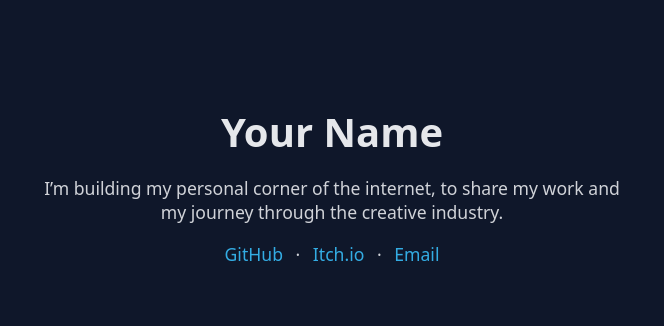
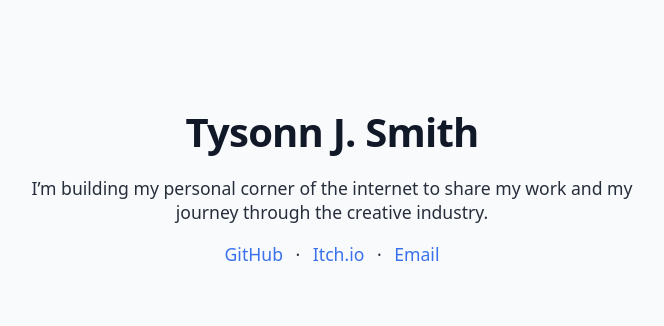
Before and after one commit to tysonn-j-smith/tysonn-j-smith.github.io, a plain HTML site: page index.html in a window 1280 px wide. Shown: the part 220-546 px from the top of the page, without its empty margins (308-972 px from the left). Drawn offline with Linux system fonts and the light colour scheme.

Commit message:
Update index.html

```diff
--- a/index.html
+++ b/index.html
@@ -2,38 +2,47 @@
 <html lang="en">
 <head>
   <meta charset="UTF-8" />
-  <title>Tysonn J. Smith</title>
+  <title>Tysonn J. Smith — Portfolio</title>
   <meta name="viewport" content="width=device-width, initial-scale=1" />
-  <meta name="description" content="Personal portfolio of Your Name" />
+  <meta
+    name="description"
+    content="Personal portfolio of Tysonn J. Smith — creative work and projects."
+  />
   <style>
     body {
       margin: 0;
       font-family: system-ui, -apple-system, BlinkMacSystemFont, sans-serif;
-      background: #0f172a;
-      color: #e5e7eb;
+      background: #f8fafc;
+      color: #111827;
       display: flex;
       justify-content: center;
       align-items: center;
       height: 100vh;
     }
+
     main {
       text-align: center;
-      max-width: 600px;
-      padding: 2rem;
+      max-width: 640px;
+      padding: 2.5rem;
     }
+
     h1 {
       font-size: 2.5rem;
       margin-bottom: 0.5rem;
+      letter-spacing: -0.02em;
     }
+
     p {
       font-size: 1.1rem;
       opacity: 0.9;
     }
+
     a {
-      color: #38bdf8;
+      color: #2563eb;
       text-decoration: none;
       margin: 0 0.5rem;
     }
+
     a:hover {
       text-decoration: underline;
     }
@@ -41,16 +50,19 @@
 </head>
 <body>
   <main>
-    <h1>Your Name</h1>
+    <h1>Tysonn J. Smith</h1>
+
     <p>
-      I’m building my personal corner of the internet, to share my work and my journey through the creative industry.
+      I’m building my personal corner of the internet to share my work and my
+      journey through the creative industry.
     </p>
+
     <p>
-      <a href="https://github.com/yourusername">GitHub</a>
+      <a href="https://github.com/YOUR_GITHUB_USERNAME" target="_blank">GitHub</a>
       ·
-      <a href="#">Itch.io</a>
+      <a href="https://fellix-js.itch.io" target="_blank">Itch.io</a>
       ·
-      <a href="mailto:you@email.com">Email</a>
+      <a href="mailto:your@email.com">Email</a>
     </p>
   </main>
 </body>
```
